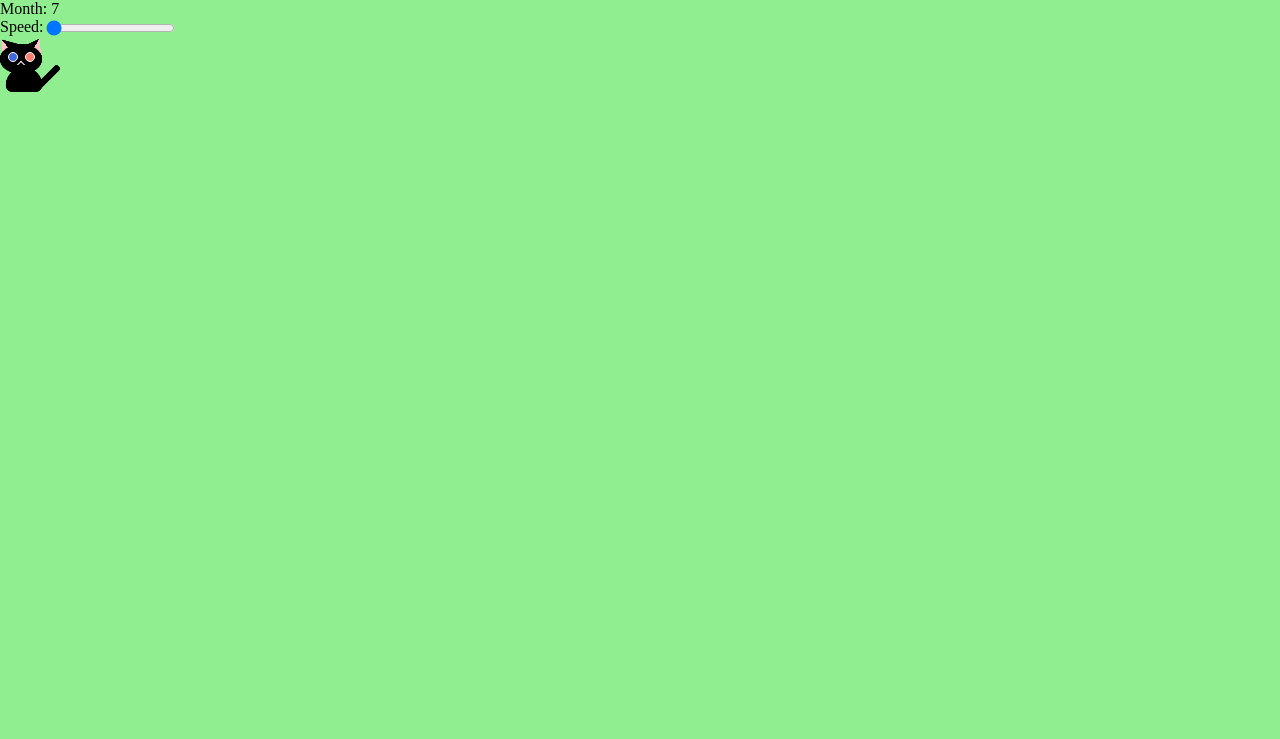
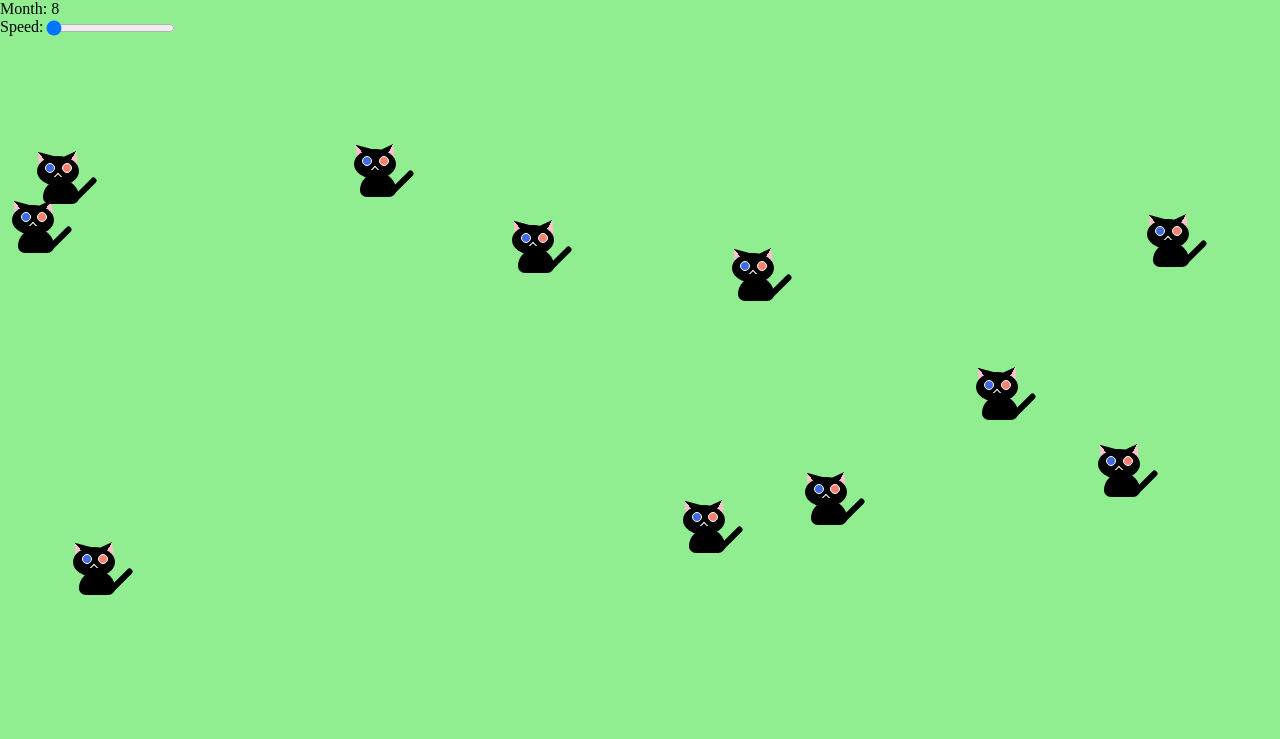
Before and after one commit to k-daiguji/ts_games, a website built with webpack: page index.html in a window 1280 px wide. Built offline with nearby package versions, Linux system fonts and the light colour scheme.

Commit message:
Increment cat (#86)

```diff
--- a/global.css
+++ b/global.css
@@ -9,9 +9,7 @@
   --outline: white;
   --body: black;
   --tail: black;
-}
 
-#stage {
   background: lightgreen;
   height: 100%;
   width: 100%;
@@ -19,6 +17,18 @@
 
 .reverse {
   transform: scale(-1, 1);
+}
+
+.field {
+  flex-flow: column;
+  height: 100%;
+  width: 100%;
+}
+
+#eden {
+  position: relative;
+  height: calc(100% - 102px);
+  width: calc(100% - 60px);
 }
 
 #cat * {
--- a/index.html
+++ b/index.html
@@ -20,12 +20,13 @@
       </div>
     </div>
   </div>
-  <div id="stage">
-    <div>Month: <span id="month"></span></div>
+  <div class="d-flex field">
+    <div>Month: <span id="month">0</span></div>
     <div class="d-flex">
       Speed:
       <input id="speed" type="range" min="1" max="5" value="1" />
     </div>
+    <div id="eden"></div>
   </div>
   <script src="dist/main.js"></script>
 </body>
--- a/src/main.ts
+++ b/src/main.ts
@@ -1,13 +1,22 @@
 import { range } from "./utilities/array";
-import { appendChildren, cache, find } from "./utilities/dom";
+import { cache, find, overwrite } from "./utilities/dom";
+import { generate } from "./utilities/random";
 import { start } from "./utilities/timer";
 
 const month = find("#month") as Element;
 const cloneCat = cache("#cat");
-const firstCats = range(3).map(() => cloneCat());
-appendChildren("#stage", firstCats);
-const main = () => {
+const createCat = () => cloneCat();
+const main = (cats: (HTMLElement | undefined)[]) => {
+  const aliveCats = cats.filter((cat) => !!cat);
+  aliveCats.forEach((cat) => {
+    cat.style.top = `${generate(100)}%`;
+    cat.style.left = `${generate(100)}%`;
+  });
+  overwrite("#eden", aliveCats);
   month.innerHTML = String(Number(month.innerHTML) + 1);
-  start(main, 1 / Number((find("#speed") as HTMLInputElement).value));
+  start(
+    () => main([...aliveCats, createCat()]),
+    1 / Number((find("#speed") as HTMLInputElement).value),
+  );
 };
-start(main, 1);
+main(range(3).map(createCat));
--- a/src/utilities/dom.ts
+++ b/src/utilities/dom.ts
@@ -3,16 +3,25 @@ const doc = document;
 const removeElement = (element: globalThis.Element) =>
   doc.body.removeChild(element);
 
-const clone = (element: Element | null) => element?.cloneNode(true);
+const clone = (element: Element | null) =>
+  element?.cloneNode(true) as HTMLElement;
 
 export const find = (key: string) => doc.querySelector(key);
 
-export const appendChildren = (key: string, children: (Node | undefined)[]) => {
-  children
-    .filter((child) => !!child)
-    .forEach((child) => {
-      find(key)?.appendChild(child);
+const appendChildren = (parent: Element, children: Node[]) => {
+  children.forEach((child) => {
+    parent.appendChild(child);
+  });
+};
+
+export const overwrite = (key: string, children: Node[]) => {
+  const parent = find(key);
+  if (parent) {
+    parent.childNodes.forEach((child) => {
+      parent.removeChild(child);
     });
+    appendChildren(parent, children);
+  }
 };
 
 export const cache = (key: string) => {
```
Also changed, not shown: src/utilities/__tests__/dom.test.ts (+2 -2 lines), dist/main.js.
